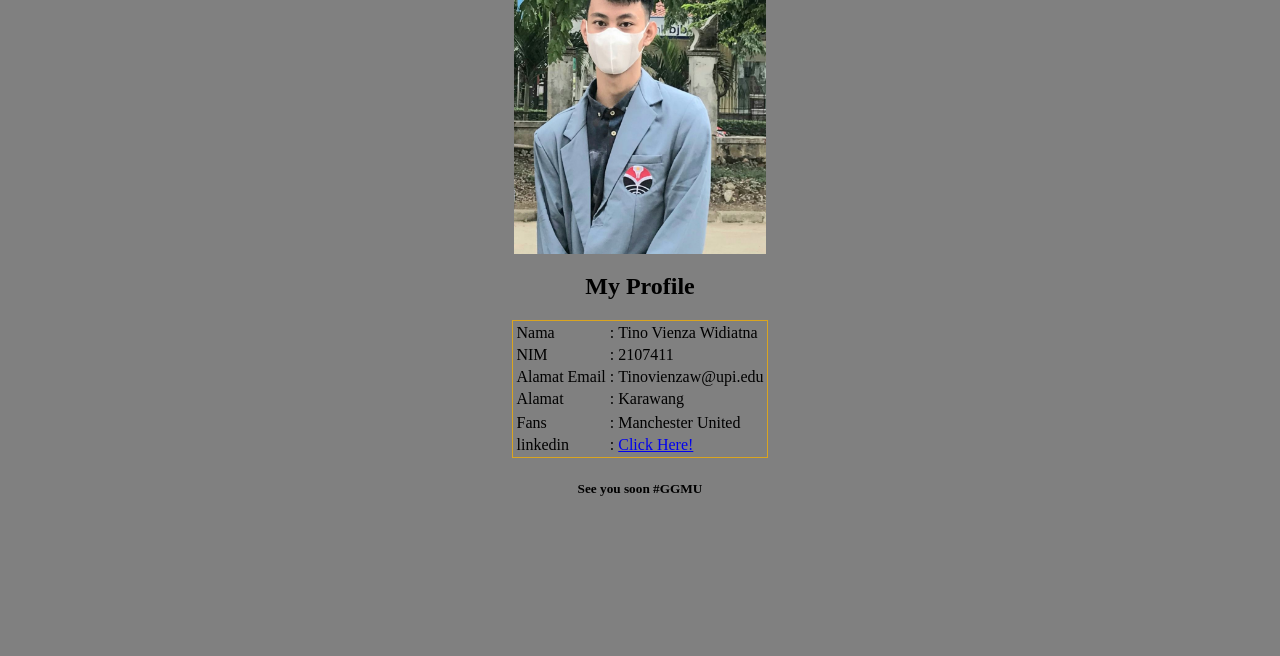
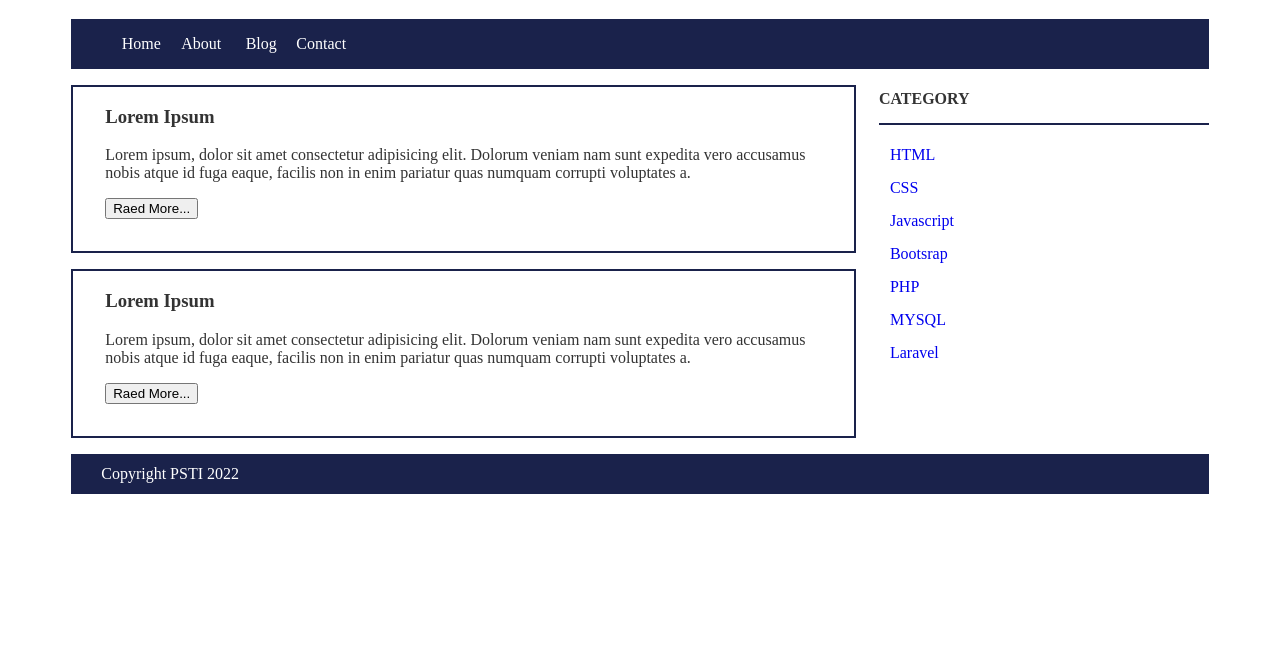
Before and after one commit to Tinovienzaw11/Tugas-2, a plain HTML site: page index.html in a window 1280 px wide. Shown: the part 144-800 px from the top of the page. Drawn offline with Linux system fonts and the light colour scheme; files that its build step writes are made by us from their sources.

Commit message:
Add files via upload

```diff
--- a/index.html
+++ b/index.html
@@ -1,61 +1,68 @@
 <!DOCTYPE html>
 <html lang="en">
-  <head>
-    <meta charset="UTF-8" />
-    <meta http-equiv="X-UA-Compatible" content="IE=edge" />
-    <meta name="viewport" content="width=device-width, initial-scale=1.0" />
-    <title>tvw</title>
-    <link rel="icon" type="image/x-icon" href="icon.jpg">
-  </head>
-  <body style="background-color: grey;">
-    <!--Ini adalah block header-->
+<head>
+    <meta charset="UTF-8">
+    <meta http-equiv="X-UA-Compatible" content="IE=edge">
+    <meta name="viewport" content="width=device-width, initial-scale=1.0">
+    <link rel="stylesheet" href="css/style.css">
+    <title>Document</title>
+</head>
+<body>
+    <!-- ini adalah header -->
     <header>
-      <h1 style= "text-align:center;">WELCOME TO MY BLOG </h1>
+        <h1> Belajar membuat layout dengan HTML dan CSS</h1>
     </header>
 
-    <!--Ini adalah block section-->
-    <section>
-      <img src= photo_2022-09-20_19-05-20.jpg alt="tvw" style="width: 20%; margin: 5px auto; display:block">
+    <!-- ini adalah navigasi menu -->
+    <nav>
+        <ul>
+            <li><a href="#">Home</a></li>
+            <li><a href="#">About</a></li>
+            <li><a href="#">Blog</a></li>
+            <li><a href="#">Contact</a></li>
+        </ul>
+    </nav>
 
-      <h2 style= "text-align: center;">My Profile</h2>
-      <table style="border: 1px goldenrod solid; margin: 0px auto;">
-        <tr>
-            <td>Nama</td>
-            <td>:</td>
-            <td>Tino Vienza Widiatna</td>
-          </tr>
-          <tr>
-            <td>NIM</td>
-            <td>:</td>
-            <td>2107411</td>
-          </tr>
-          <tr>
-            <td>Alamat Email</td>
-            <td>:</td>
-            <td>Tinovienzaw@upi.edu</td>
-          </tr>
-          <tr>
-            <td>Alamat</td>
-            <td>:</td>
-            <td>Karawang</td>
-          </tr>
-          <tr>
-            <tr>
-              <td>Fans</td>
-              <td>:</td>
-              <td>Manchester United</td>
-            </tr>
-            <td>linkedin</td>
-            <td>:</td>
-            <td><a href="https://www.linkedin.com/in/tino-vienza-widiatna-6a229123a" target="_blank">Click Here!</a></td>
-          </tr>
-      </table>
-    </section>
+    <!-- ini adalah container -->
+    <div id="container">
+        <section class="kiri">
+            <div class="content">
+                <h3>Lorem Ipsum</h3>
+                <p>
+                    Lorem ipsum, dolor sit amet consectetur adipisicing elit. Dolorum veniam nam sunt expedita vero accusamus nobis atque id fuga eaque, facilis non in enim pariatur quas numquam corrupti voluptates a.
+                </p>
+                <button>Raed More...</button>
+            </div>
+            <div class="content">
+                <h3>Lorem Ipsum</h3>
+                <p>
+                    Lorem ipsum, dolor sit amet consectetur adipisicing elit. Dolorum veniam nam sunt expedita vero accusamus nobis atque id fuga eaque, facilis non in enim pariatur quas numquam corrupti voluptates a.
+                </p>
+                <button>Raed More...</button>
+            </div>
+        </section>
 
-    <!--Ini adalah block footer-->
+        <section class="kanan">
+            <head>
+                <h4>CATEGORY</h4>
+            </head>
+        <ul>
+            <li><a href="#">HTML</a></li>
+            <li><a href="#">CSS</a></li>
+            <li><a href="#">Javascript</a></li>
+            <li><a href="#">Bootsrap</a></li>
+            <li><a href="#">PHP</a></li>
+            <li><a href="#">MYSQL</a></li>
+            <li><a href="#">Laravel</a></li>
+         </ul>
+
+        </section>
+    </div>
+
+    <!-- ini adalah footer -->
     <footer>
-      <h5 style="text-align:center;">See you soon #GGMU</h5>
+        <p>Copyright PSTI 2022</p>
+    </footer>
 
-    </footer>
-  </body>
+</body>
 </html>
--- /dev/null
+++ b/style.css
@@ -0,0 +1,94 @@
+header{
+    width: 86%;
+    margin: auto;
+    background: #1a224b;
+    color: #fff;
+    line-height: 120px;
+    padding-left: 4%;
+}
+
+nav{
+    background: #1a224b;
+    line-height: 50px;
+    height: 50px;
+    position: relative;
+    width: 90%;
+    margin: 0px auto;
+    padding: 0 auto;
+}
+
+nav ul{
+    list-style: none;
+}
+
+nav ul li a{
+    float: left;
+    width: 60px;
+    background-color: #1a224b;
+    text-decoration: none;
+    color: #fff;
+    width: 60px;
+    display: block;
+    text-align: center;
+}
+
+#container {
+    width: 90%;
+    margin: auto;
+    min-height: 100px;
+    overflow: hidden;
+    background: white;
+    color: #333;
+}
+
+.kiri{
+    width: 69%;
+    float :left;
+    margin: auto;
+    background: #fff;
+}
+.content{
+    border: 2px solid #1a224b;
+    margin-top: 1pc;
+    padding: 0pc 2pc 2pc 2pc
+}
+.kanan{
+    width: 29%;
+    float: right;
+    margin: auto;
+    background: #fff;
+}
+
+.kanan h4 {
+    border-bottom: 2px solid #1a224b;
+    padding-bottom: 15px;
+}
+
+.kanan ul {
+    list-style: none;
+}
+
+.kanan ul li {
+    margin-bottom: 15px;
+}
+
+.kanan ul li a {
+    margin-left: -10%;
+    text-decoration: none;
+}
+
+footer{
+    background: #1a224b;
+    color: white;
+    line-height: 40px;
+    height: 40px;
+    position: relative;
+    width: 90%;
+    margin: 0px auto;
+    padding: 2 auto;
+    text-align: left center;
+}
+
+footer p{
+    padding-left: 30px;
+}
```
